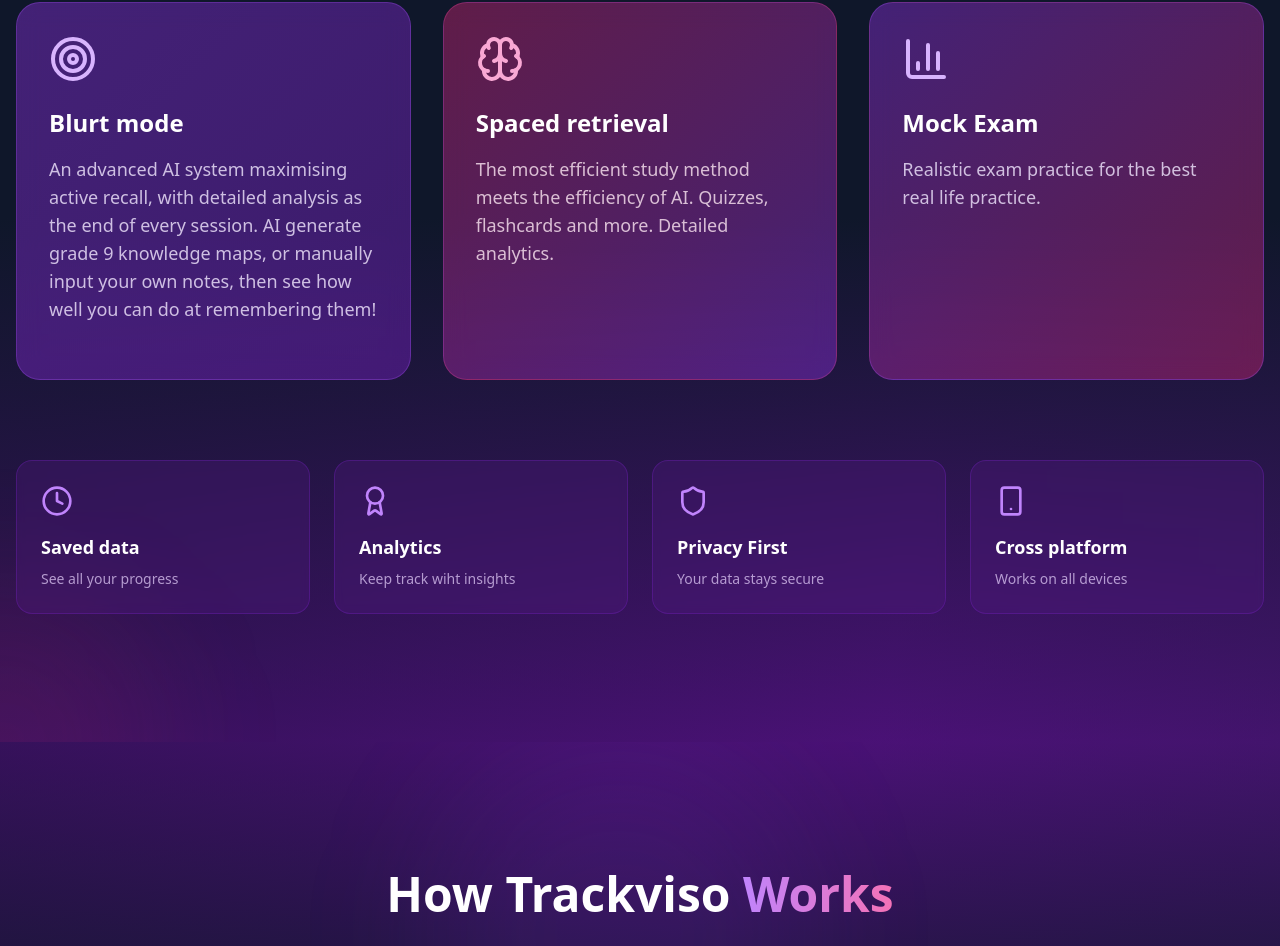
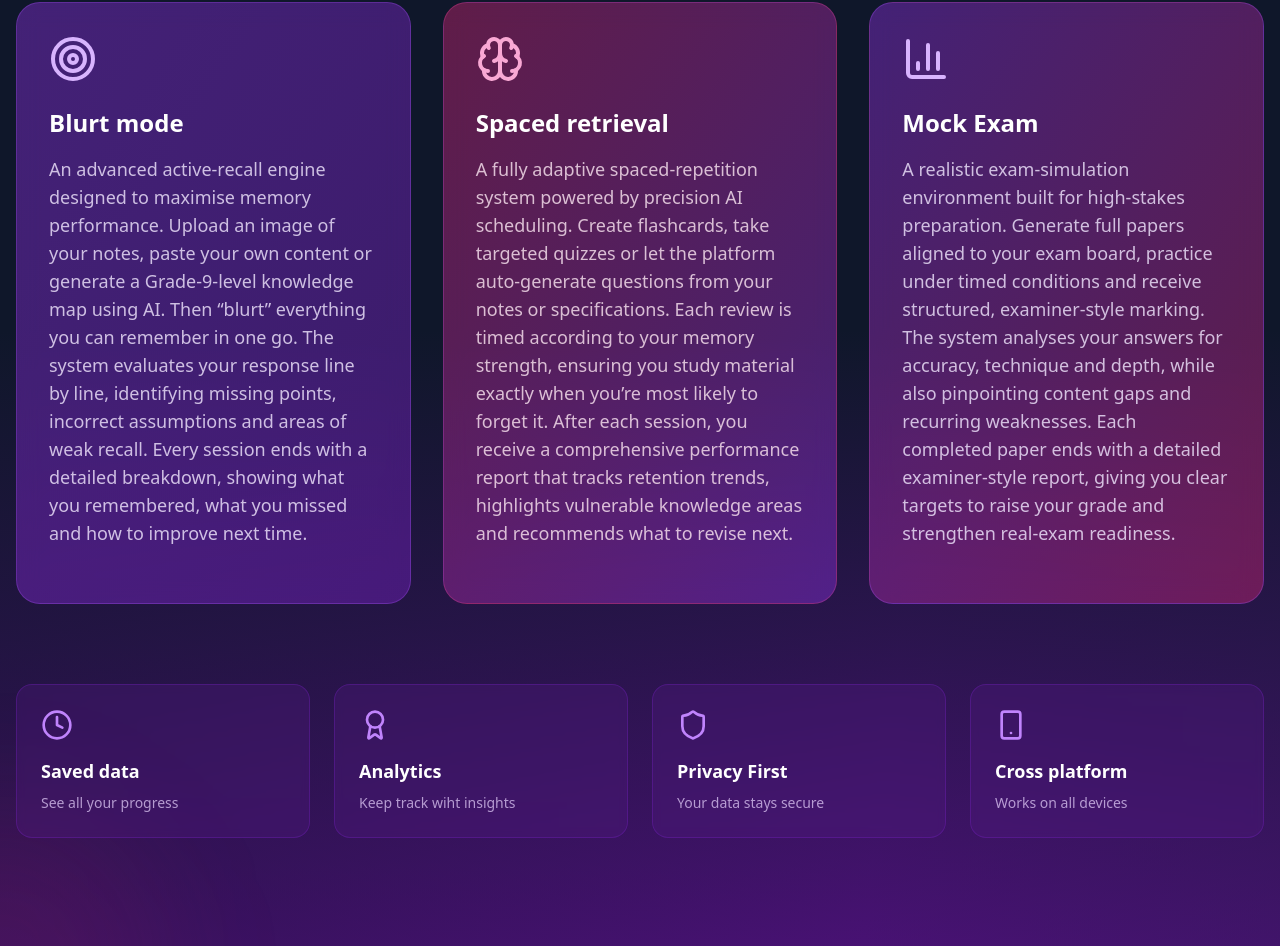
Before and after one commit to dkhedekar79/Trackviso2, a React (Vite) app: page / in a window 1280 px wide. Shown: the part 2236-3182 px from the top of the page. Built offline with nearby package versions, Linux system fonts and the light colour scheme.

Commit message:
Update Landing.jsx

```diff
--- a/src/pages/Landing.jsx
+++ b/src/pages/Landing.jsx
@@ -511,7 +511,7 @@
               </div>
               <h3 className="text-2xl font-bold mb-4">Blurt mode</h3>
               <p className="text-purple-100/80 text-lg mb-6">
-                An advanced AI system maximising active recall, with detailed analysis as the end of every session. AI generate grade 9 knowledge maps, or manually input your own notes, then see how well you can do at remembering them!
+                An advanced active-recall engine designed to maximise memory performance. Upload an image of your notes, paste your own content or generate a Grade-9-level knowledge map using AI. Then “blurt” everything you can remember in one go. The system evaluates your response line by line, identifying missing points, incorrect assumptions and areas of weak recall. Every session ends with a detailed breakdown, showing what you remembered, what you missed and how to improve next time.
               </p>
             </motion.div>
 
@@ -529,7 +529,7 @@
               </div>
               <h3 className="text-2xl font-bold mb-4">Spaced retrieval</h3>
               <p className="text-pink-100/80 text-lg mb-6">
-                The most efficient study method meets the efficiency of AI. Quizzes, flashcards and more. Detailed analytics.
+                A fully adaptive spaced-repetition system powered by precision AI scheduling. Create flashcards, take targeted quizzes or let the platform auto-generate questions from your notes or specifications. Each review is timed according to your memory strength, ensuring you study material exactly when you’re most likely to forget it. After each session, you receive a comprehensive performance report that tracks retention trends, highlights vulnerable knowledge areas and recommends what to revise next.
               </p>
             </motion.div>
 
@@ -547,7 +547,7 @@
               </div>
               <h3 className="text-2xl font-bold mb-4">Mock Exam</h3>
               <p className="text-purple-100/80 text-lg mb-6">
-               Realistic exam practice for the best real life practice.
+               A realistic exam-simulation environment built for high-stakes preparation. Generate full papers aligned to your exam board, practice under timed conditions and receive structured, examiner-style marking. The system analyses your answers for accuracy, technique and depth, while also pinpointing content gaps and recurring weaknesses. Each completed paper ends with a detailed examiner-style report, giving you clear targets to raise your grade and strengthen real-exam readiness.
               </p>
             </motion.div>
           </div>
```
